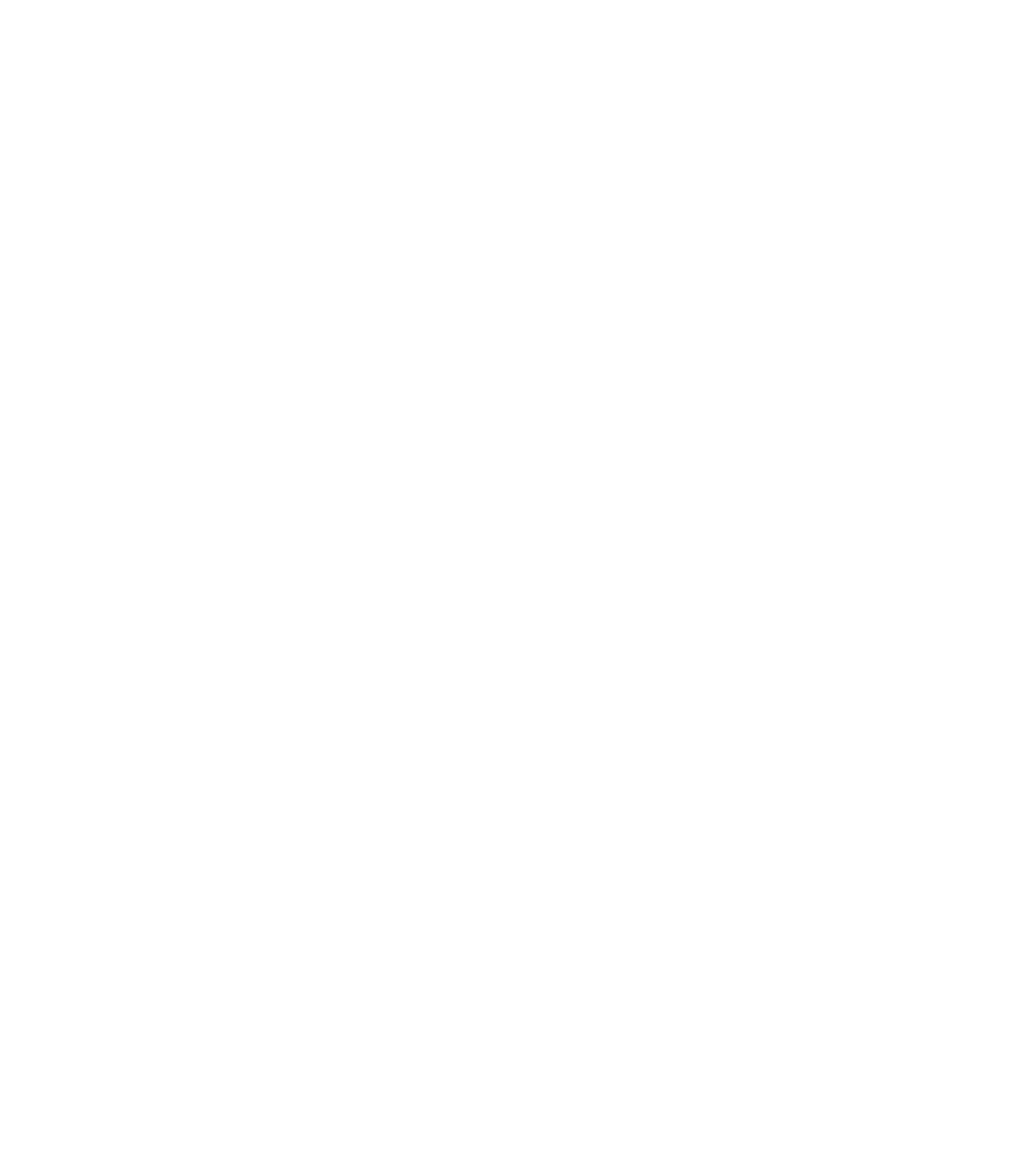
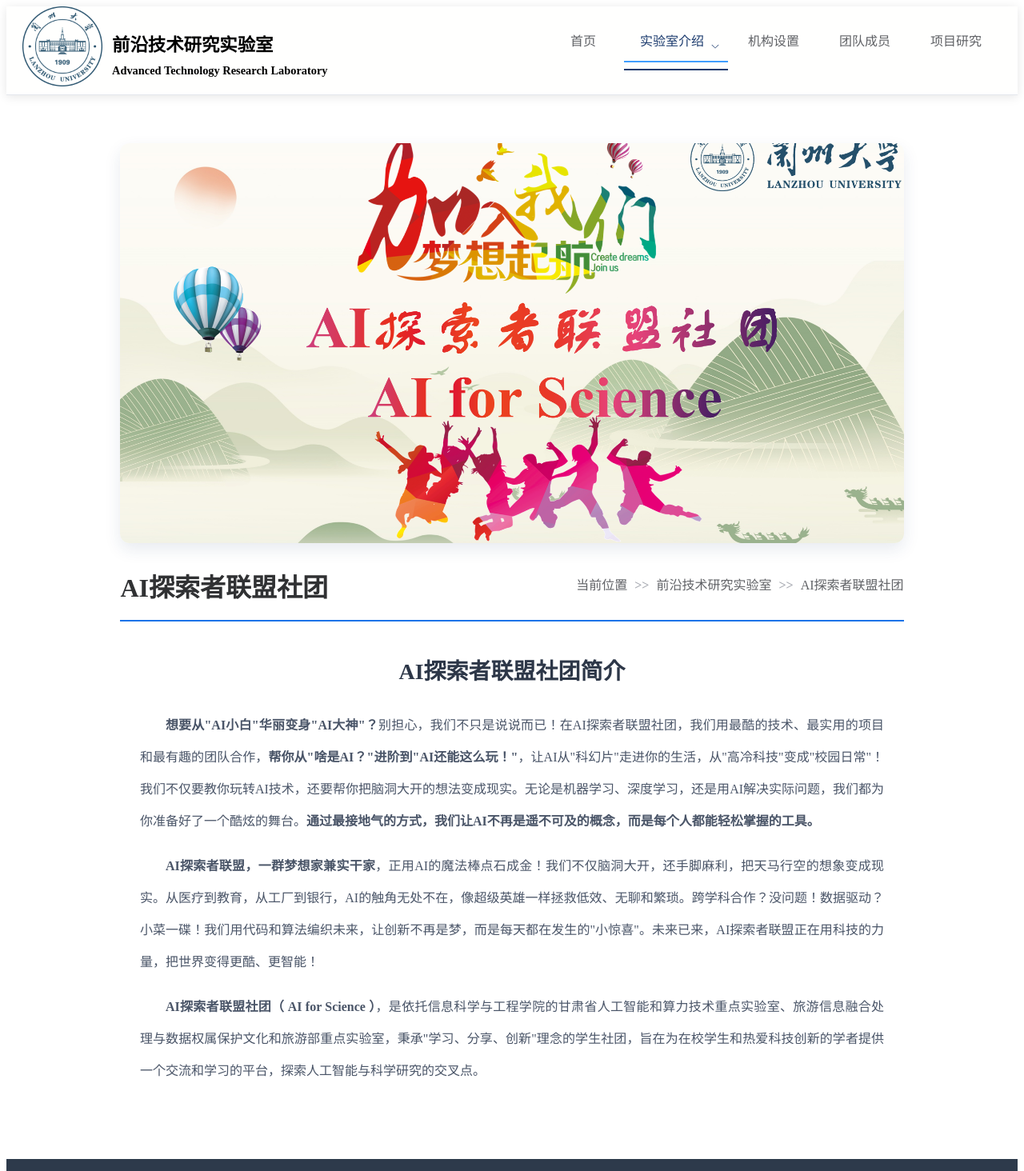
Before and after one commit to Stverib/LabFront, a Vue app: page /ai-club in a window 1280 px wide. Before the commit this address had no page. Shown: the top 1464 px of the page at 80% size. Before the commit the page ends 800 px from the top, so only its background shows below. Built offline with nearby package versions, Linux system fonts and the light colour scheme.

Commit message:
社团简介完成

```diff
--- a/src/router/index.js
+++ b/src/router/index.js
@@ -11,6 +11,7 @@
 import CulturalTourismLab from "@/views/CulturalTourismLab.vue";
 import AICComputingLab from "@/views/AICComputingLab.vue";
 import StandardizationCommittee from "@/views/StandardizationCommittee.vue";
+import AIExplorerAlliance from "@/views/AIExplorerAlliance.vue";
 
 const routes = [
   {
@@ -63,6 +64,10 @@
       {
         path: '/committee',
         component: StandardizationCommittee
+      },
+      {
+        path: '/ai-club',
+        component: AIExplorerAlliance
       }
     ]
   },
--- /dev/null
+++ b/src/views/AIExplorerAlliance.vue
@@ -0,0 +1,288 @@
+<template>
+  <div class="lab-detail-container">
+    <!-- 新增社团图片 -->
+    <div class="header-image">
+      <img
+        src="@/assets/images/AIExplorerAlliance.png"
+        alt="AI探索者联盟"
+        class="alliance-header-img"
+      >
+    </div>
+
+    <!-- 标题行 -->
+    <el-row justify="space-between" align="middle" class="title-row">
+      <el-col :span="12">
+        <h1 class="main-title">AI探索者联盟社团</h1>
+      </el-col>
+      <el-col :span="12" class="breadcrumb-col">
+        <el-breadcrumb separator=">>" class="breadcrumb">
+          <el-breadcrumb-item>当前位置</el-breadcrumb-item>
+          <el-breadcrumb-item :to="{ path: '/' }">前沿技术研究实验室</el-breadcrumb-item>
+          <el-breadcrumb-item>AI探索者联盟社团</el-breadcrumb-item>
+        </el-breadcrumb>
+      </el-col>
+    </el-row>
+
+    <!-- 蓝色分割线 -->
+    <hr class="divider">
+
+    <!-- 内容区域 -->
+    <div class="content-wrapper">
+      <h2 class="section-title">AI探索者联盟社团简介</h2>
+
+      <div class="section-block">
+        <p class="content-text" style="text-indent: 2em">
+          <strong>想要从"AI小白"华丽变身"AI大神"？</strong>别担心，我们不只是说说而已！在AI探索者联盟社团，我们用最酷的技术、最实用的项目和最有趣的团队合作，<strong>帮你从"啥是AI？"进阶到"AI还能这么玩！"</strong>，让AI从"科幻片"走进你的生活，从"高冷科技"变成"校园日常"！我们不仅要教你玩转AI技术，还要帮你把脑洞大开的想法变成现实。无论是机器学习、深度学习，还是用AI解决实际问题，我们都为你准备好了一个酷炫的舞台。<strong>通过最接地气的方式，我们让AI不再是遥不可及的概念，而是每个人都能轻松掌握的工具。</strong>
+        </p>
+
+        <p class="content-text" style="text-indent: 2em">
+          <strong>AI探索者联盟，一群梦想家兼实干家</strong>，正用AI的魔法棒点石成金！我们不仅脑洞大开，还手脚麻利，把天马行空的想象变成现实。从医疗到教育，从工厂到银行，AI的触角无处不在，像超级英雄一样拯救低效、无聊和繁琐。跨学科合作？没问题！数据驱动？小菜一碟！我们用代码和算法编织未来，让创新不再是梦，而是每天都在发生的"小惊喜"。未来已来，AI探索者联盟正在用科技的力量，把世界变得更酷、更智能！
+        </p>
+
+        <p class="content-text" style="text-indent: 2em">
+          <strong>AI探索者联盟社团（ AI for Science ）</strong>，是依托信息科学与工程学院的甘肃省人工智能和算力技术重点实验室、旅游信息融合处理与数据权属保护文化和旅游部重点实验室，秉承"学习、分享、创新"理念的学生社团，旨在为在校学生和热爱科技创新的学者提供一个交流和学习的平台，探索人工智能与科学研究的交叉点。
+        </p>
+      </div>
+    </div>
+  </div>
+</template>
+
+<script setup>
+
+</script>
+
+<style scoped>
+.lab-detail-container {
+  width: 80%;
+  margin: 0 auto;
+  padding: 40px 20px;
+}
+
+.title-row {
+  margin-bottom: 20px;
+}
+
+.main-title {
+  font-size: 32px;
+  font-weight: 600;
+  color: #303133;
+  margin: 0;
+}
+
+.breadcrumb-col {
+  display: flex;
+  justify-content: flex-end;
+}
+
+.breadcrumb {
+  font-size: 16px;
+  :deep(.el-breadcrumb__inner) {
+    color: #606266;
+    &.is-link {
+      font-weight: normal;
+    }
+  }
+}
+
+.divider {
+  border: 0;
+  height: 2px;
+  background: #1a73e8;
+  margin: 20px 0 40px;
+}
+
+.content-wrapper {
+  max-width: 95%;
+  margin: 0 auto;
+}
+
+.section-title {
+  font-size: 28px;
+  font-weight: 600;
+  text-align: center;
+  color: #2d3748;
+  margin-bottom: 30px;
+}
+
+.section-block {
+  margin-bottom: 30px;
+}
+
+.section-subtitle {
+  font-size: 20px;
+  color: #1a3a6d;
+  margin: 25px 0 15px;
+  padding-bottom: 8px;
+  border-bottom: 1px solid #e4e7ed;
+}
+
+.content-text {
+  font-size: 16px;
+  line-height: 2.5;
+  color: #4a5568;
+  text-align: justify;
+  margin-bottom: 10px;
+}
+
+.content-list {
+  padding-left: 30px;
+  margin: 15px 0;
+
+  li {
+    margin-bottom: 8px;
+    line-height: 1.6;
+    color: #4a5568;
+  }
+}
+
+.grid {
+  display: grid;
+}
+
+.grid-cols-2 {
+  grid-template-columns: repeat(2, minmax(0, 1fr));
+}
+
+.gap-4 {
+  gap: 1rem;
+}
+
+.mt-4 {
+  margin-top: 1rem;
+}
+
+.committee-table {
+  border: 1px solid #e4e7ed;
+  border-radius: 8px;
+  overflow: hidden;
+}
+
+.table-header {
+  display: grid;
+  grid-template-columns: 1fr 1fr 1fr;
+  background: #f8f9fa;
+  padding: 12px 15px;
+  font-weight: 600;
+}
+
+.table-row {
+  display: grid;
+  grid-template-columns: 1fr 1fr 1fr;
+  padding: 12px 15px;
+  border-top: 1px solid #e4e7ed;
+}
+
+.table-cell {
+  padding: 8px 10px;
+}
+
+.equipment-list {
+  @apply grid grid-cols-2 gap-4;
+}
+
+.equipment-item {
+  @apply flex items-center p-3 bg-gray-50 rounded-lg;
+}
+
+.equipment-item svg {
+  @apply mr-2 text-blue-600;
+}
+
+.category-title {
+  @apply text-lg font-semibold mt-6 mb-3 text-gray-700;
+}
+
+@media (max-width: 768px) {
+  .main-title {
+    font-size: 24px;
+  }
+
+  .section-title {
+    font-size: 22px;
+  }
+
+  .section-subtitle {
+    font-size: 18px;
+  }
+
+  .content-text {
+    font-size: 14px;
+  }
+
+  .content-list {
+    padding-left: 20px;
+  }
+
+  .breadcrumb {
+    font-size: 14px;
+  }
+
+  .grid-cols-2 {
+    grid-template-columns: 1fr;
+  }
+
+  .committee-table {
+    font-size: 14px;
+  }
+
+  .equipment-list {
+    grid-template-columns: 1fr;
+  }
+}
+
+.content-text[style*="text-indent"] {
+  text-indent: 2em;
+}
+
+.strategy-box {
+  margin-top: 25px;
+  padding: 20px;
+  background: #f8fafc;
+  border-radius: 8px;
+}
+
+.sub-list {
+  padding-left: 30px;
+  margin: 8px 0;
+  list-style-type: circle;
+}
+
+.sub-list li {
+  color: #4a5568;
+  line-height: 1.6;
+}
+
+/* 新增社团图片样式 */
+.header-image {
+  margin-bottom: 30px;
+  border-radius: 12px;
+  overflow: hidden;
+  box-shadow: 0 8px 20px rgba(26,58,109,0.1);
+  transition: transform 0.3s ease;
+}
+
+.alliance-header-img {
+  width: 100%;
+  height: auto;
+  display: block;
+  object-fit: cover;
+  max-height: 500px; /* 社团活动图片建议高度 */
+}
+
+@media (max-width: 768px) {
+  .header-image {
+    margin-bottom: 20px;
+    border-radius: 8px;
+    box-shadow: 0 4px 10px rgba(26,58,109,0.1);
+  }
+
+  .alliance-header-img {
+    max-height: 220px;
+  }
+}
+
+/* 添加悬停动效 */
+.header-image:hover {
+  transform: translateY(-3px);
+}
+</style>
```
Also changed, not shown: src/assets/images/AIExplorerAlliance.png (added).
